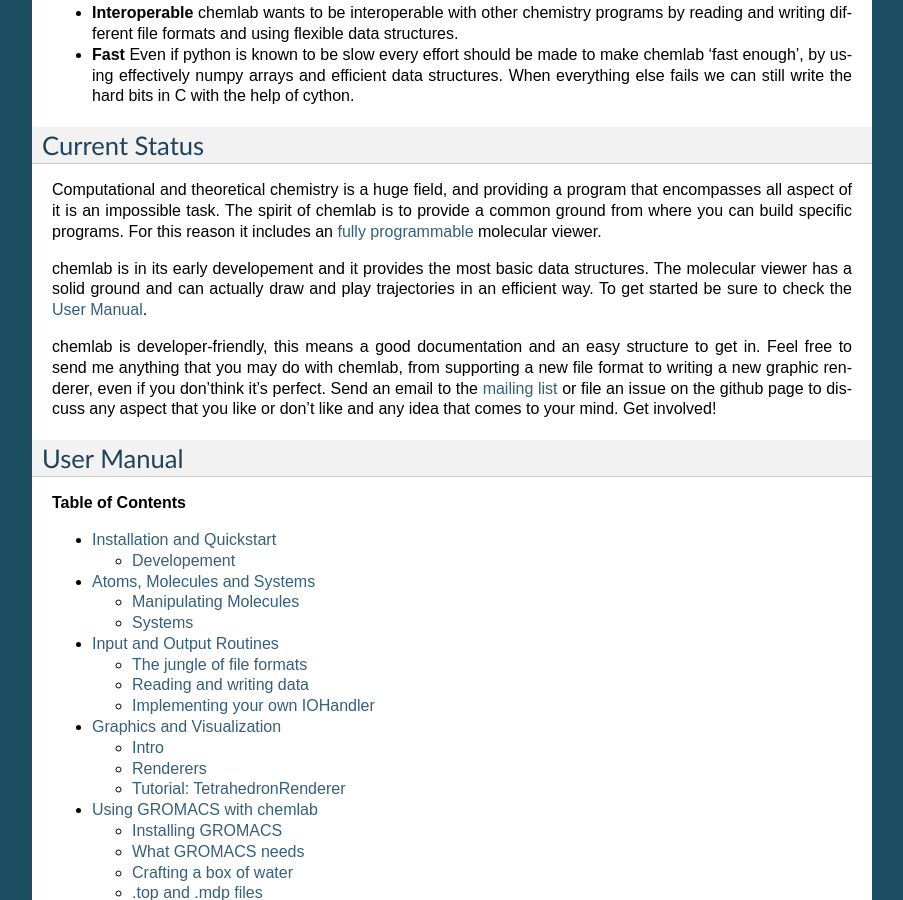
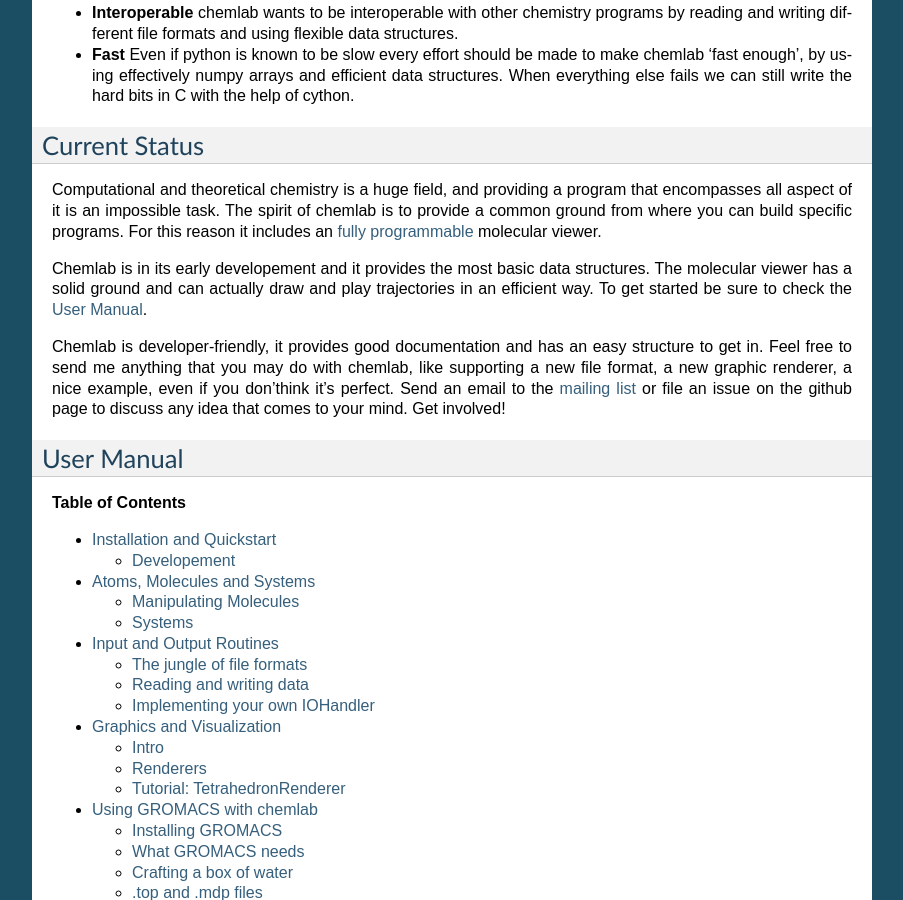
Before and after one commit to chemlab/chemlab, a Sphinx documentation site: the page built from docs/index.rst, in a window 1280 px wide and 900 px high, scrolled down 428 px. Shown: the whole window, without its empty margins (198-1101 px from the left). Built offline with Sphinx 7.4.7, drawn with Linux system fonts in a browser that asks for light colours; formulas are drawn with MathJax 3.

Commit message:
Updated index

```diff
--- a/docs/index.rst
+++ b/docs/index.rst
@@ -55,18 +55,18 @@
 build specific programs. For this reason it includes an :doc:`fully
 programmable </graphics>` molecular viewer.
 
-chemlab is in its early developement and it provides the most basic
+Chemlab is in its early developement and it provides the most basic
 data structures. The molecular viewer has a solid ground and can
 actually draw and play trajectories in an efficient way. To get
 started be sure to check the :ref:`user-manual`.
 
-chemlab is developer-friendly, this means a good documentation and an
-easy structure to get in. Feel free to send me anything that you may
-do with chemlab, from supporting a new file format to writing a new
-graphic renderer, even if you don'think it's perfect. Send an email to
-the `mailing list <mailto:python-chemlab.googlegroups.com>`_ or file
-an issue on the github page to discuss any aspect that you like or
-don't like and any idea that comes to your mind. Get involved!
+Chemlab is developer-friendly, it provides good documentation and has
+an easy structure to get in. Feel free to send me anything that you
+may do with chemlab, like supporting a new file format, a new graphic
+renderer, a nice example, even if you don'think it's perfect. Send an
+email to the `mailing list <mailto:python-chemlab.googlegroups.com>`_
+or file an issue on the github page to discuss any idea that comes to
+your mind. Get involved!
 
 .. _user-manual:
 
@@ -99,4 +99,6 @@
 License
 -------
 
-Chemlab is released under the `GNU GPLv3 <http://www.gnu.org/licenses/gpl.html>`_ and its main developer is Gabriele Lanaro.
+Chemlab is released under the `GNU GPLv3
+<http://www.gnu.org/licenses/gpl.html>`_ and its main developer is
+Gabriele Lanaro.
```
